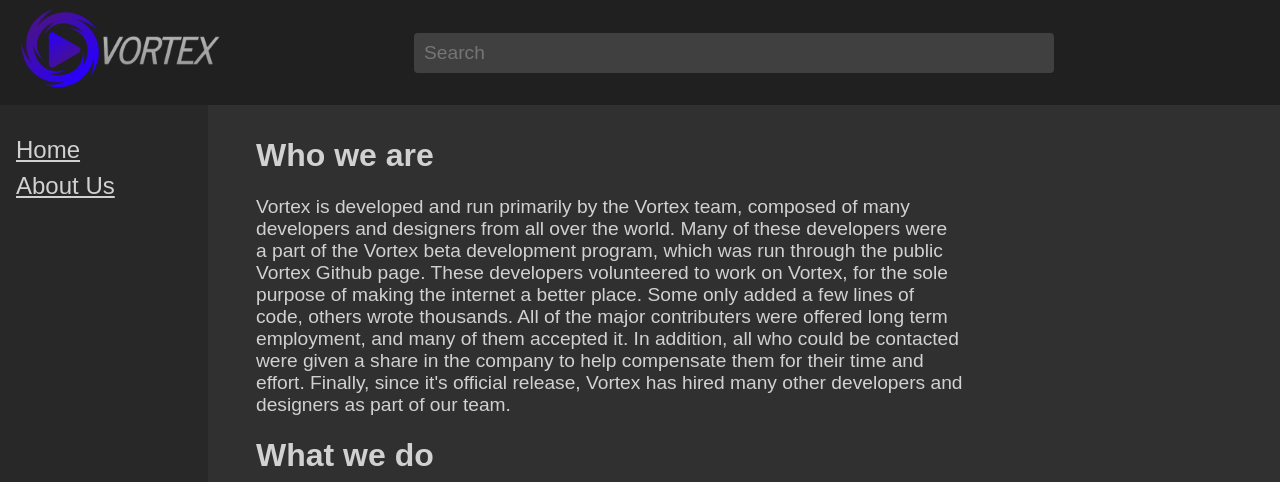
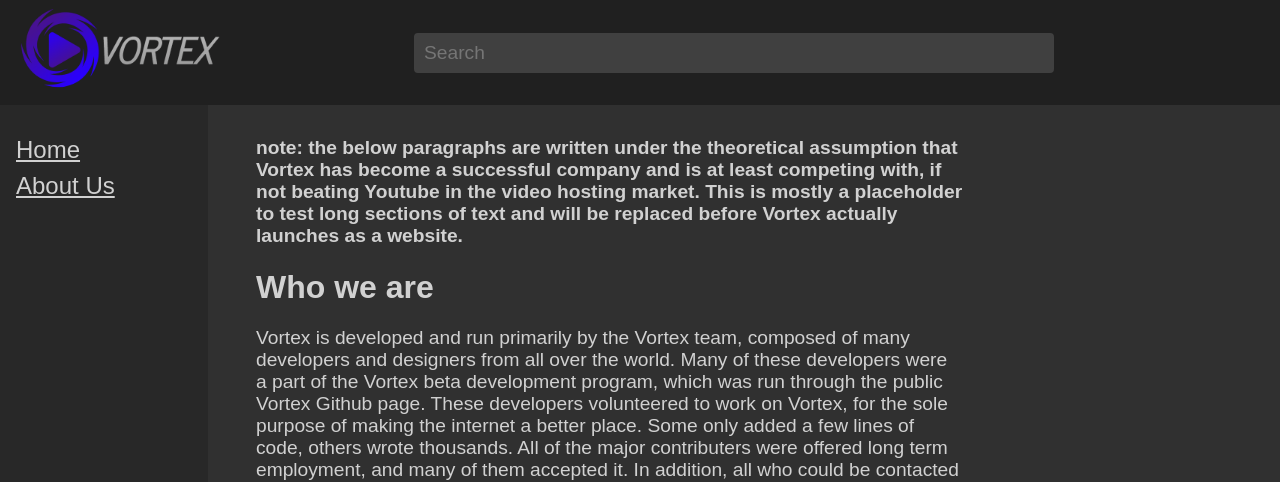
Before and after one commit to griddles/vortexVideo, a PHP site: page /about.php in a window 1280 px wide. Shown: the top 482 px of the page. Run offline with PHP 8.4, Linux system fonts and the light colour scheme.

Commit message:
updated about

```diff
--- a/about.php
+++ b/about.php
@@ -16,6 +16,10 @@
             <div class="navlink"><a href="about.php">About Us</a></div>
         </div>
         <div class="body">
+            <b><p class="bodytext">
+                note: the below paragraphs are written under the theoretical assumption that Vortex has become a successful company and is at least competing with, if not beating Youtube in the video hosting market.
+                This is mostly a placeholder to test long sections of text and will be replaced before Vortex actually launches as a website.
+            </p></b>
             <h1>Who we are</h1>
             <p class="bodytext">
                 Vortex is developed and run primarily by the Vortex team, composed of many developers and designers from all over the world. Many of these developers were a part of the Vortex beta development program,
```
